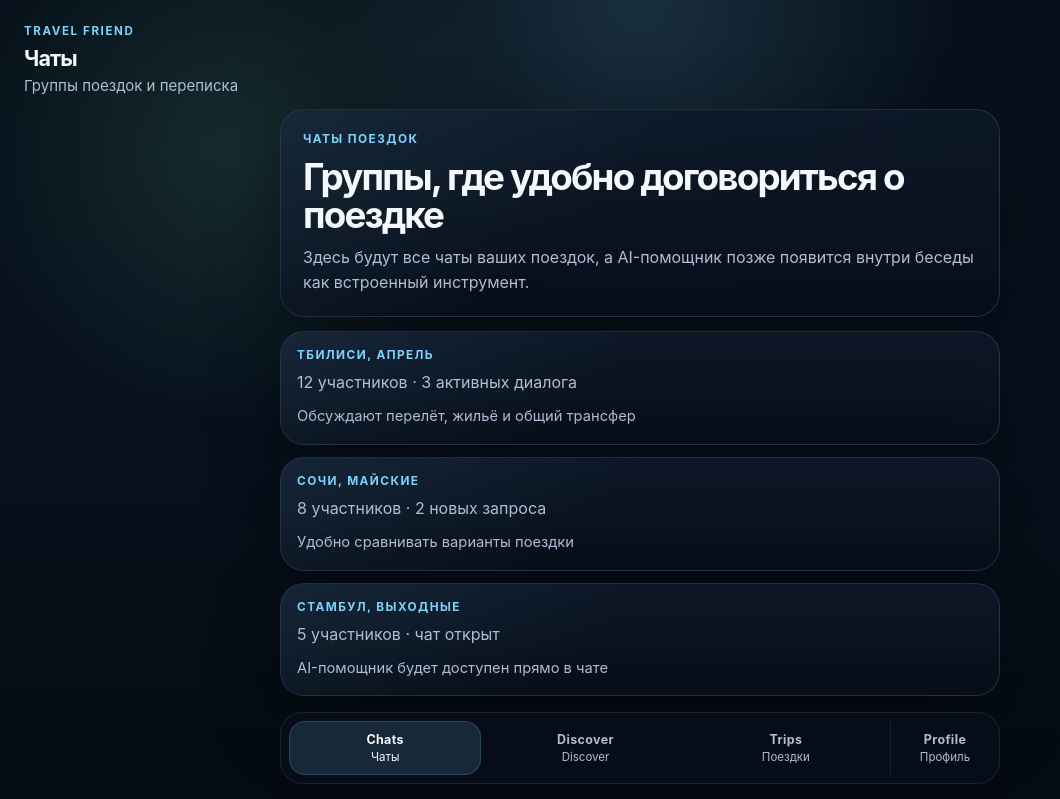
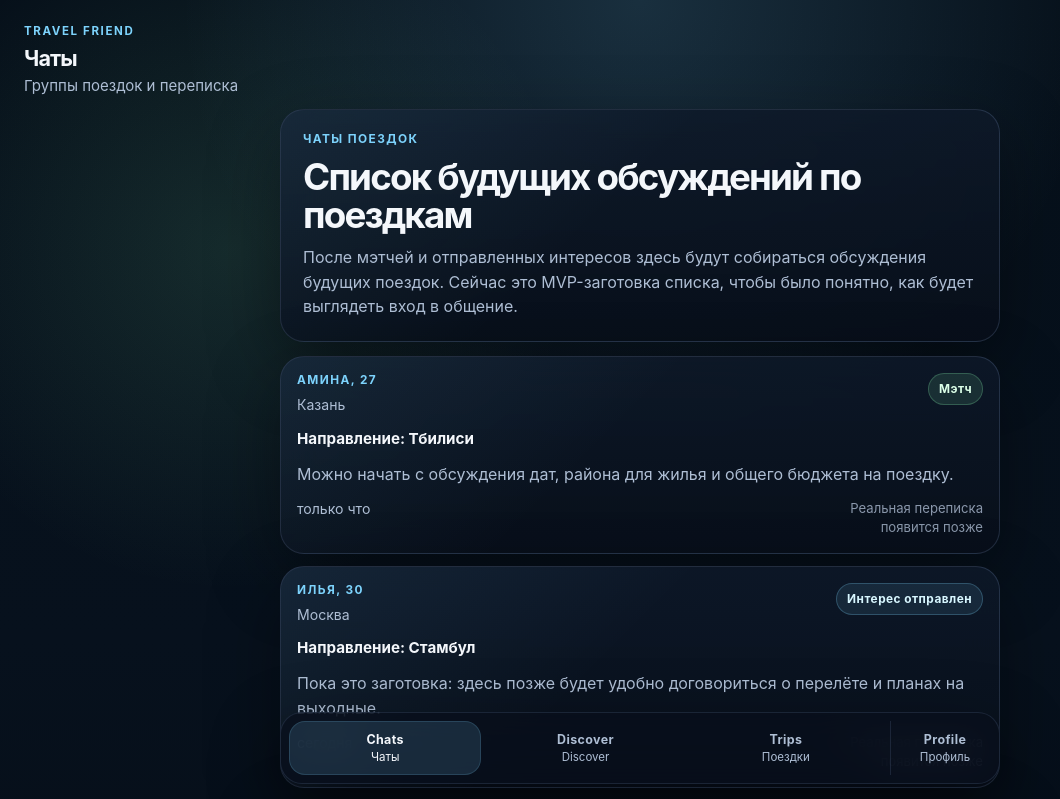
Before and after one commit to LeonidNur/travel-friend, a Next.js app in the folder apps/mini-app/: page /chats in a window 1280 px wide. Shown: the top 799 px of the page, without its empty margins (0-1060 px from the left). Built offline with nearby package versions, Linux system fonts and the light colour scheme.

Commit message:
Add chats list MVP

```diff
--- a/apps/mini-app/app/chats/page.tsx
+++ b/apps/mini-app/app/chats/page.tsx
@@ -1,18 +1,62 @@
-const chatGroups = [
+type ChatStatus = 'match' | 'interest_sent' | 'draft';
+
+type MockChat = {
+  id: string;
+  buddyName: string;
+  age: number;
+  city: string;
+  destination: string;
+  status: ChatStatus;
+  previewText: string;
+  updatedLabel: string;
+};
+
+const STATUS_LABELS: Record<ChatStatus, string> = {
+  match: 'Мэтч',
+  interest_sent: 'Интерес отправлен',
+  draft: 'Черновик обсуждения'
+};
+
+const MOCK_CHATS: MockChat[] = [
   {
-    title: 'Тбилиси, апрель',
-    meta: '12 участников · 3 активных диалога',
-    note: 'Обсуждают перелёт, жильё и общий трансфер'
+    id: 'chat-amina-tbilisi',
+    buddyName: 'Амина',
+    age: 27,
+    city: 'Казань',
+    destination: 'Тбилиси',
+    status: 'match',
+    previewText: 'Можно начать с обсуждения дат, района для жилья и общего бюджета на поездку.',
+    updatedLabel: 'только что'
   },
   {
-    title: 'Сочи, майские',
-    meta: '8 участников · 2 новых запроса',
-    note: 'Удобно сравнивать варианты поездки'
+    id: 'chat-ilya-istanbul',
+    buddyName: 'Илья',
+    age: 30,
+    city: 'Москва',
+    destination: 'Стамбул',
+    status: 'interest_sent',
+    previewText: 'Пока это заготовка: здесь позже будет удобно договориться о перелёте и планах на выходные.',
+    updatedLabel: 'сегодня'
   },
   {
-    title: 'Стамбул, выходные',
-    meta: '5 участников · чат открыт',
-    note: 'AI-помощник будет доступен прямо в чате'
+    id: 'chat-sonya-yerevan',
+    buddyName: 'Соня',
+    age: 25,
+    city: 'Ереван',
+    destination: 'Будапешт',
+    status: 'draft',
+    previewText: 'Черновик подсказывает тему для старта: бюджет, темп поездки и интерес к музеям или прогулкам.',
+    updatedLabel: 'сегодня'
+  },
+  {
+    id: 'chat-timur-baku',
+    buddyName: 'Тимур',
+    age: 32,
+    city: 'Санкт-Петербург',
+    destination: 'Баку',
+    status: 'match',
+    previewText: 'Есть взаимный интерес. Когда появится backend, здесь можно будет быстро сверить маршрут и даты.',
+    updatedLabel: 'вчера'
   }
 ];
 
@@ -21,19 +65,33 @@ export default function ChatsPage() {
     <section className="page">
       <article className="hero-card">
         <p className="section-kicker">Чаты поездок</p>
-        <h2 className="hero-card__title">Группы, где удобно договориться о поездке</h2>
+        <h2 className="hero-card__title">Список будущих обсуждений по поездкам</h2>
         <p className="hero-card__copy">
-          Здесь будут все чаты ваших поездок, а AI-помощник позже появится внутри беседы как
-          встроенный инструмент.
+          После мэтчей и отправленных интересов здесь будут собираться обсуждения будущих поездок.
+          Сейчас это MVP-заготовка списка, чтобы было понятно, как будет выглядеть вход в общение.
         </p>
       </article>
 
-      <section className="list-stack" aria-label="Список чатов">
-        {chatGroups.map((chat) => (
-          <article className="surface-card surface-card--compact" key={chat.title}>
-            <p className="surface-card__title">{chat.title}</p>
-            <p className="surface-card__copy">{chat.meta}</p>
-            <p className="surface-card__note">{chat.note}</p>
+      <section className="list-stack" aria-label="Список mock-чатов">
+        {MOCK_CHATS.map((chat) => (
+          <article className="surface-card surface-card--compact chat-card" key={chat.id}>
+            <div className="chat-card__header">
+              <div>
+                <p className="surface-card__title">
+                  {chat.buddyName}, {chat.age}
+                </p>
+                <p className="chat-card__meta">{chat.city}</p>
+              </div>
+              <span className={`chat-status chat-status--${chat.status}`}>{STATUS_LABELS[chat.status]}</span>
+            </div>
+
+            <p className="chat-card__route">Направление: {chat.destination}</p>
+            <p className="surface-card__copy">{chat.previewText}</p>
+
+            <div className="chat-card__footer">
+              <span className="chat-card__updated">{chat.updatedLabel}</span>
+              <span className="chat-card__hint">Реальная переписка появится позже</span>
+            </div>
           </article>
         ))}
       </section>
--- a/apps/mini-app/app/globals.css
+++ b/apps/mini-app/app/globals.css
@@ -235,6 +235,83 @@ body[data-profile-edit-mode='true'] .app-content__frame {
 .surface-card__note {
   margin-top: 10px;
   font-size: 0.92rem;
+}
+
+.chat-card {
+  display: grid;
+  gap: 12px;
+}
+
+.chat-card__header,
+.chat-card__footer {
+  position: relative;
+  display: flex;
+  align-items: flex-start;
+  justify-content: space-between;
+  gap: 12px;
+}
+
+.chat-card__meta,
+.chat-card__route,
+.chat-card__updated,
+.chat-card__hint {
+  position: relative;
+  margin: 0;
+  line-height: 1.45;
+}
+
+.chat-card__meta,
+.chat-card__updated {
+  color: var(--muted);
+  font-size: 0.88rem;
+}
+
+.chat-card__route {
+  color: var(--text);
+  font-size: 0.95rem;
+  font-weight: 700;
+}
+
+.chat-card__hint {
+  max-width: 12rem;
+  color: rgba(174, 190, 212, 0.78);
+  font-size: 0.82rem;
+  text-align: right;
+}
+
+.chat-status {
+  position: relative;
+  display: inline-flex;
+  align-items: center;
+  justify-content: center;
+  min-height: 32px;
+  padding: 0 10px;
+  border: 1px solid rgba(125, 211, 252, 0.16);
+  border-radius: 999px;
+  background: rgba(11, 20, 34, 0.72);
+  color: #d8f7ff;
+  font-size: 0.74rem;
+  font-weight: 700;
+  letter-spacing: 0.04em;
+  text-align: center;
+}
+
+.chat-status--match {
+  border-color: rgba(134, 239, 172, 0.24);
+  background: rgba(134, 239, 172, 0.12);
+  color: #dcffe8;
+}
+
+.chat-status--interest_sent {
+  border-color: rgba(125, 211, 252, 0.24);
+  background: rgba(125, 211, 252, 0.1);
+  color: #d8f7ff;
+}
+
+.chat-status--draft {
+  border-color: rgba(244, 196, 48, 0.22);
+  background: rgba(244, 196, 48, 0.1);
+  color: #ffe7a3;
 }
 
 .interest-banner,
@@ -602,6 +679,22 @@ body[data-profile-edit-mode='true'] .app-content__frame {
 
 .surface-card--wide {
   grid-column: 1 / -1;
+}
+
+@media (max-width: 480px) {
+  .chat-card__header,
+  .chat-card__footer {
+    flex-direction: column;
+  }
+
+  .chat-status {
+    width: fit-content;
+  }
+
+  .chat-card__hint {
+    max-width: none;
+    text-align: left;
+  }
 }
 
 .profile-form {
```
